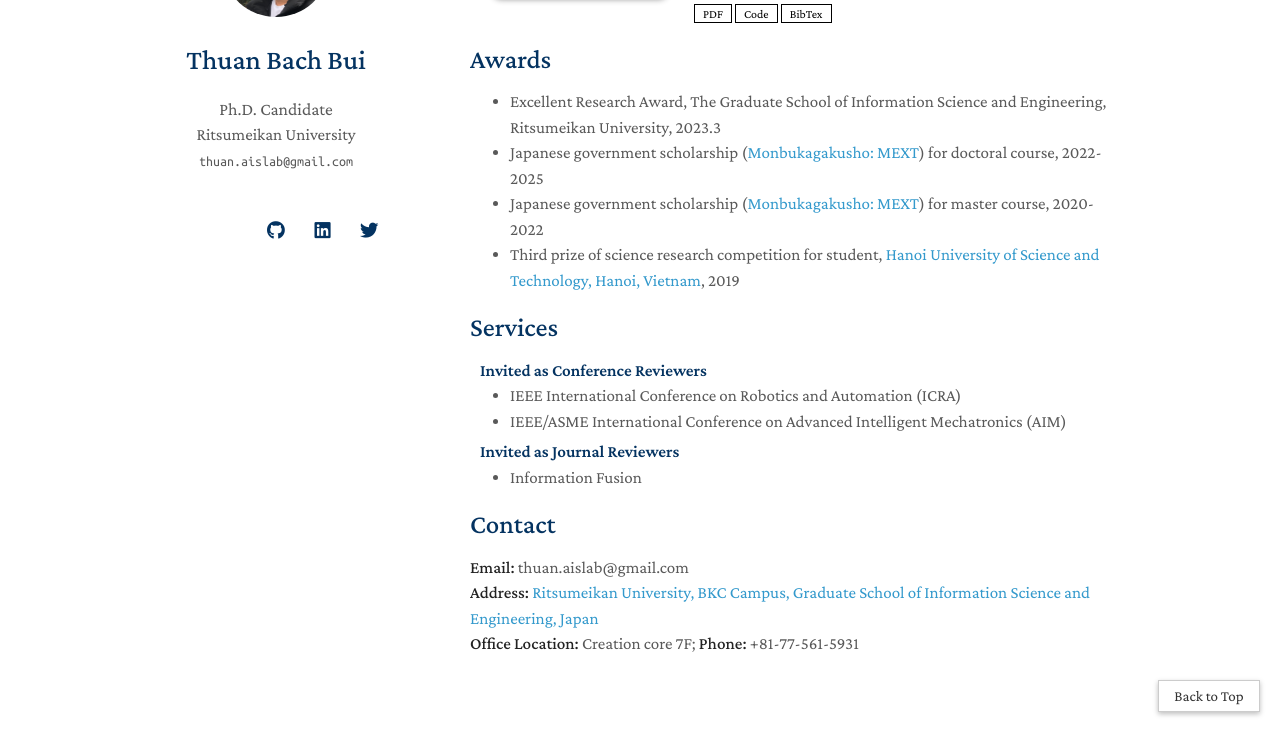
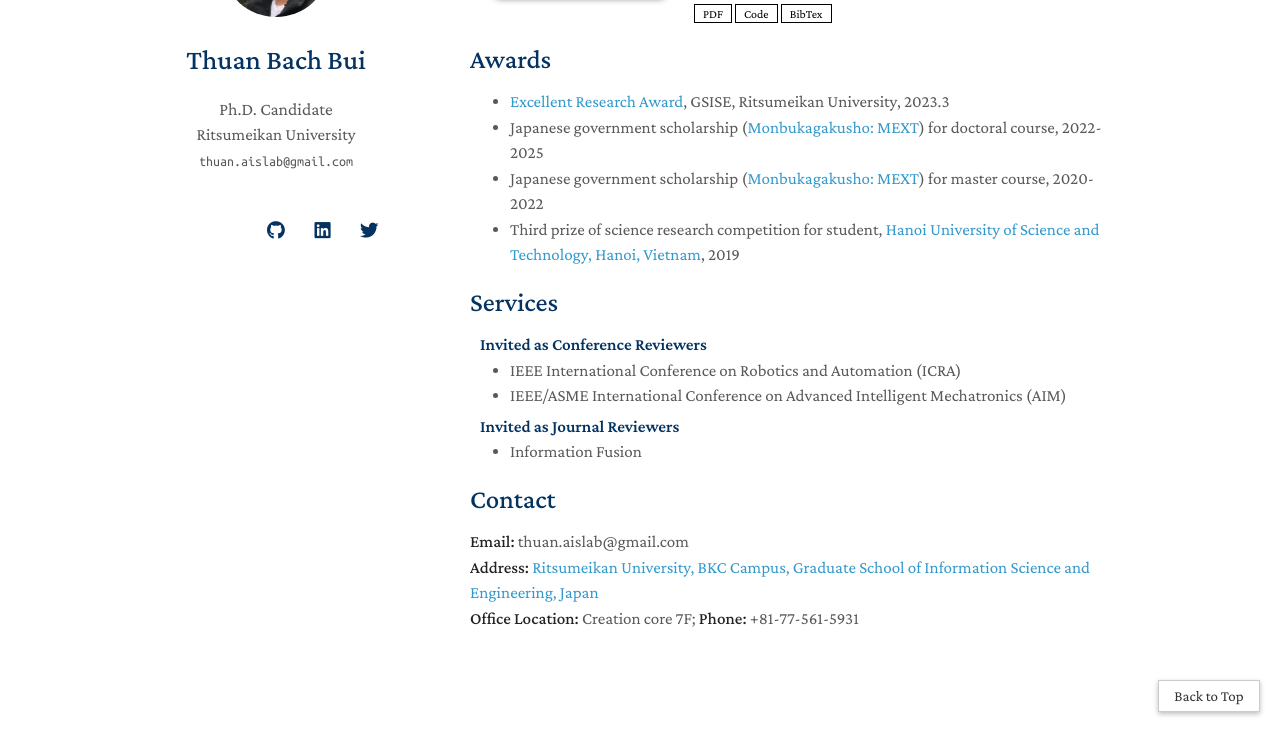
Before and after one commit to thuanbb/thuanbb.github.io, a Jekyll site: the page built from index.md, in a window 1280 px wide and 900 px high, scrolled down 867 px, cut to the strip 168-900 px from the top of the window. Built offline with Jekyll 4.4.1, drawn with Linux system fonts in a browser that asks for light colours; nearby versions of some CDN libraries; a style sheet for code colours, icons or effects is not loaded; our own code applies the rules of GitHub Pages for plain Markdown files.

Commit message:
Update index.md

```diff
--- a/index.md
+++ b/index.md
@@ -95,7 +95,7 @@
 </div>
 
 ## Awards
-- Excellent Research Award, The Graduate School of Information Science and Engineering, Ritsumeikan University, 2023.3
+- [Excellent Research Award](https://www.ritsumei.ac.jp/gsise/news/detail/?id=37), GSISE, Ritsumeikan University, 2023.3
 - Japanese government scholarship ([Monbukagakusho: MEXT](https://www.mext.go.jp/en/index.htm)) for doctoral course, 2022-2025
 - Japanese government scholarship ([Monbukagakusho: MEXT](https://www.mext.go.jp/en/index.htm)) for master course, 2020-2022
 - Third prize of science research competition for student, [Hanoi University of Science and Technology, Hanoi, Vietnam](https://en.hust.edu.vn), 2019
```
